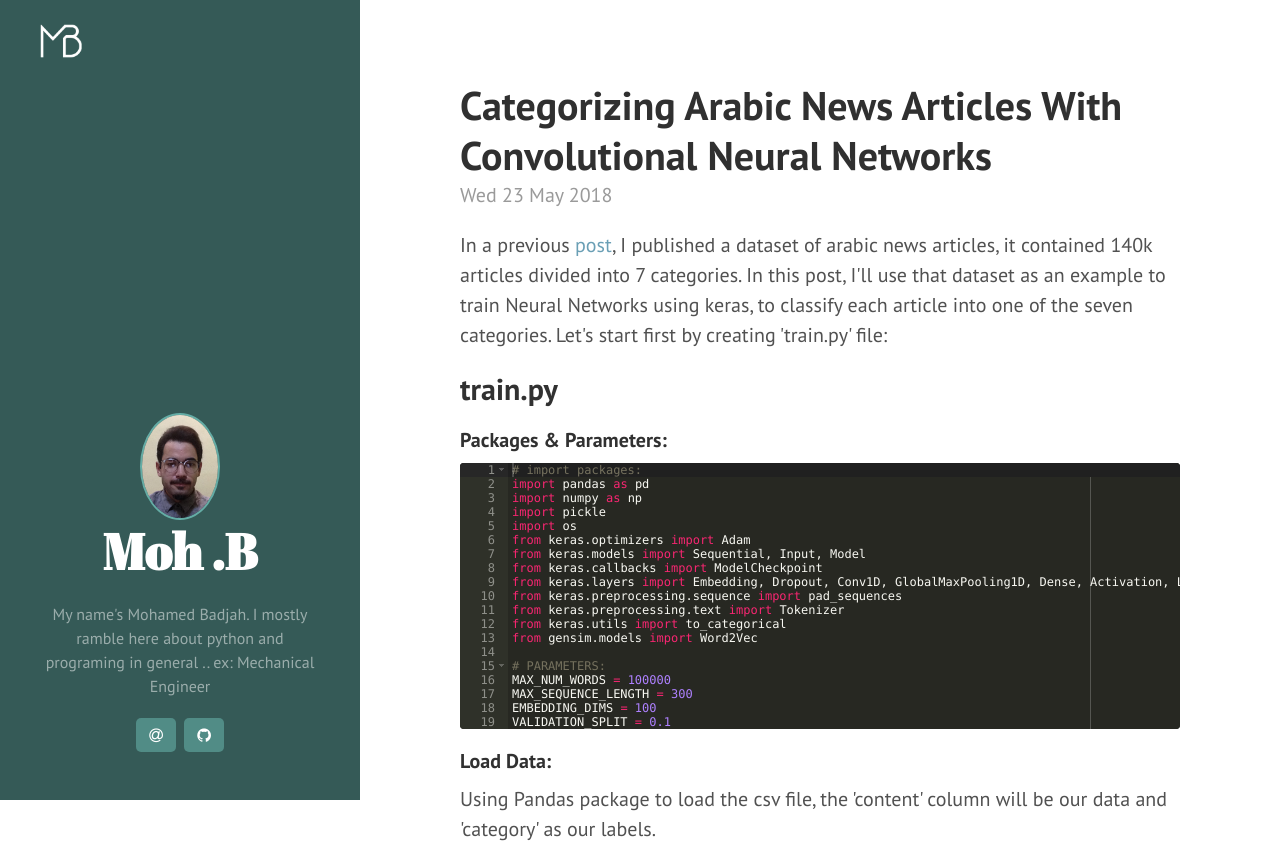
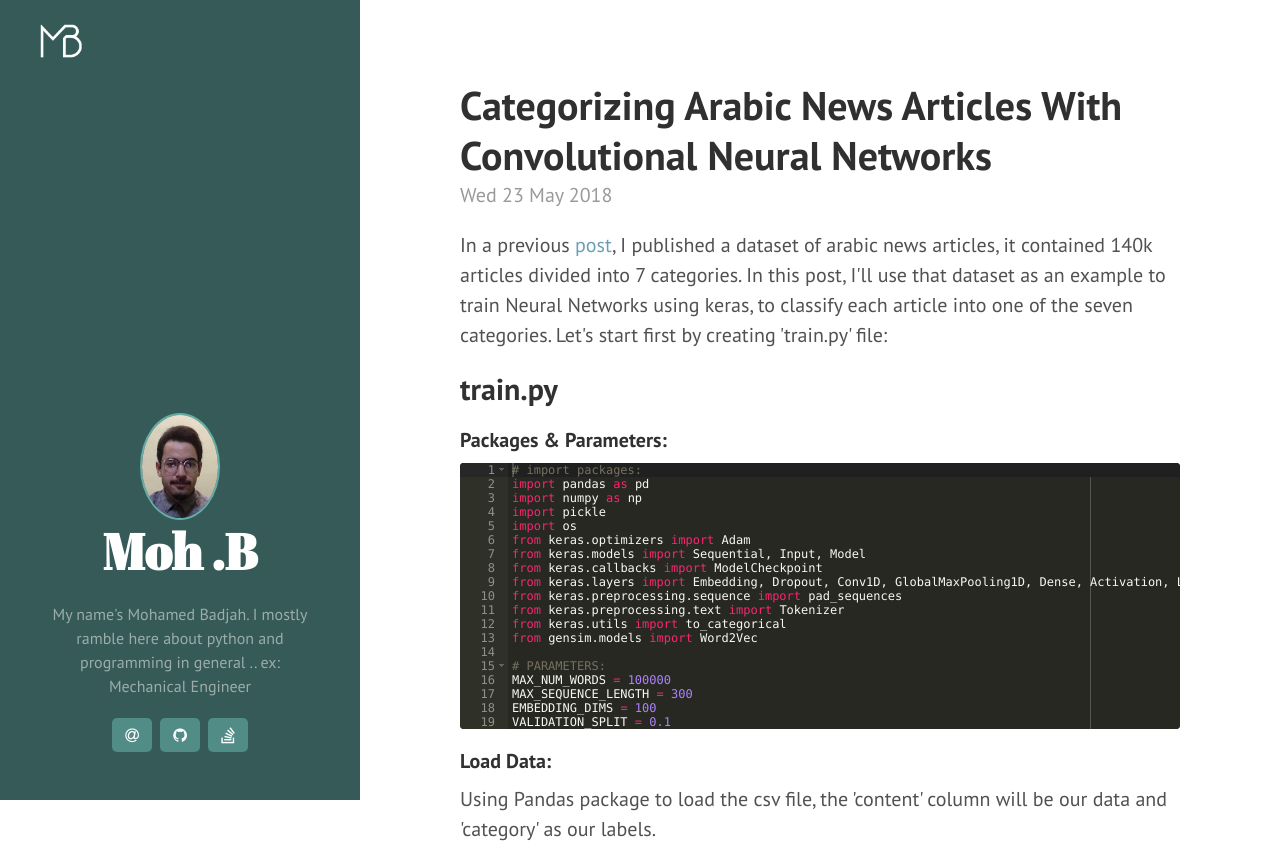
Before and after one commit to badjio/badjio.github.io, a plain HTML site: page categorizing-arabic-news-articles-with-convolutional-neural-networks.html in a window 1280 px wide. Shown: the top 847 px of the page. Drawn offline with nearby package versions, Linux system fonts and the light colour scheme; a web font is replaced by a local one.

Commit message:
updated sidebar informations.

```diff
--- a/categorizing-arabic-news-articles-with-convolutional-neural-networks.html
+++ b/categorizing-arabic-news-articles-with-convolutional-neural-networks.html
@@ -38,7 +38,7 @@
                 </a>
             </h1>
             <p class="lead"></p>
-            <p class="lead">My name's Mohamed Badjah. I mostly ramble here about python and programing in general .. ex: Mechanical Engineer </p>
+            <p class="lead">My name's Mohamed Badjah. I mostly ramble here about python and programming in general .. ex: Mechanical Engineer </p>
             <p></p>
         </div>
         <nav class="sidebar-nav">
@@ -47,6 +47,9 @@
             </a>
             <a class="sidebar-nav-item" href="https://github.com/badjio">
                 <i class="fa fa-github"></i>
+            </a>
+            <a class="sidebar-nav-item" href="https://stackoverflow.com/users/5829983/ziiiro">
+                <i class="fa fa-stack-overflow"></i>
             </a>
         </nav>
     </div>
```
Also changed, not shown: arabic-news-articles-dataset.html (+4 -1 lines), archives.html (+4 -1 lines), authors.html (+4 -1 lines), binary-sentiment-classification-of-arabic-tweets.html (+4 -1 lines), categories.html (+4 -1 lines), guide-docker-nginx-letsencrypt-flask-postgres-ubuntu.html (+4 -1 lines), index.html (+4 -1 lines), tags.html (+4 -1 lines), testing-textsum-model-on-arabic-text.html (+4 -1 lines), word-embeddings-word2vec-arabic.html (+4 -1 lines).
